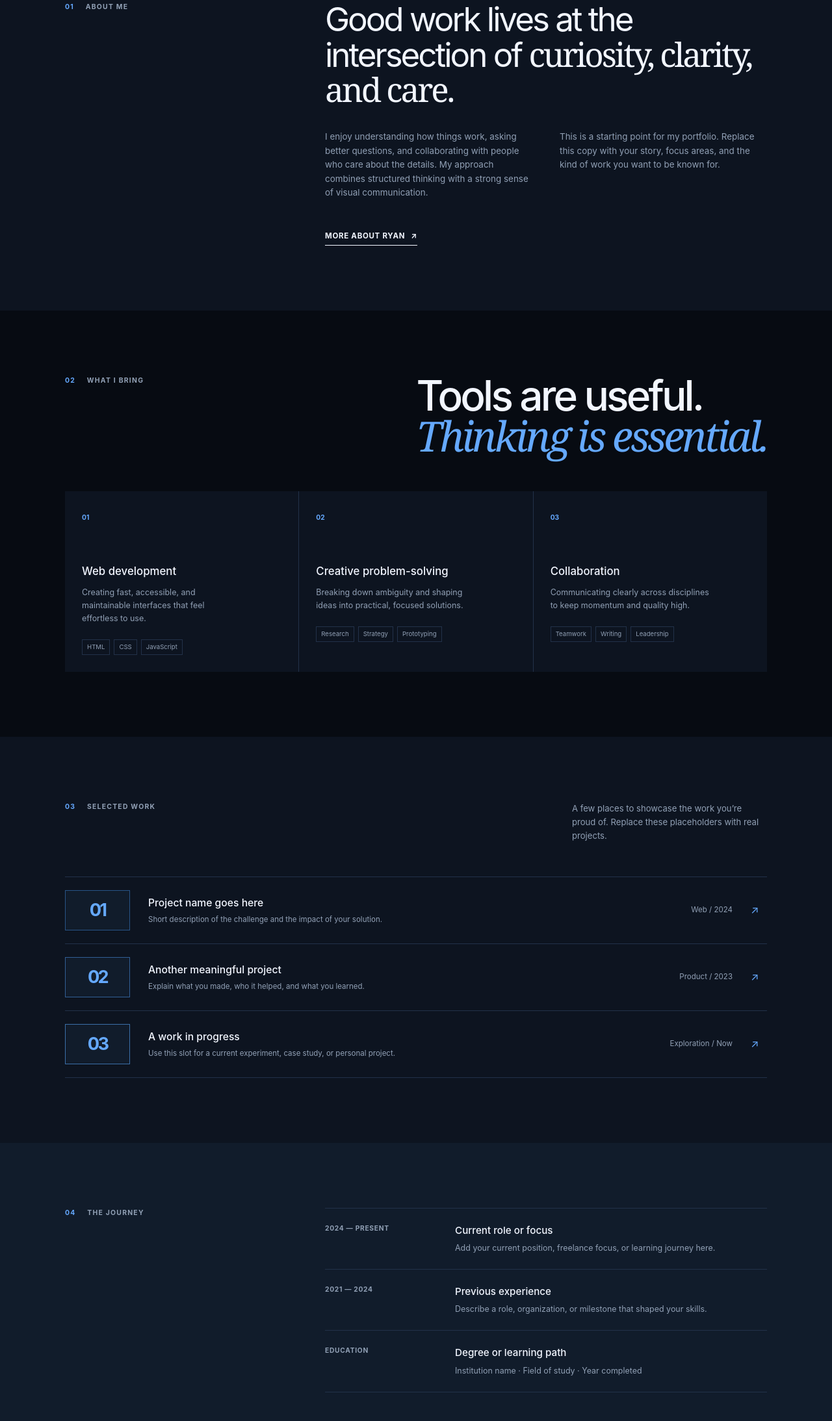
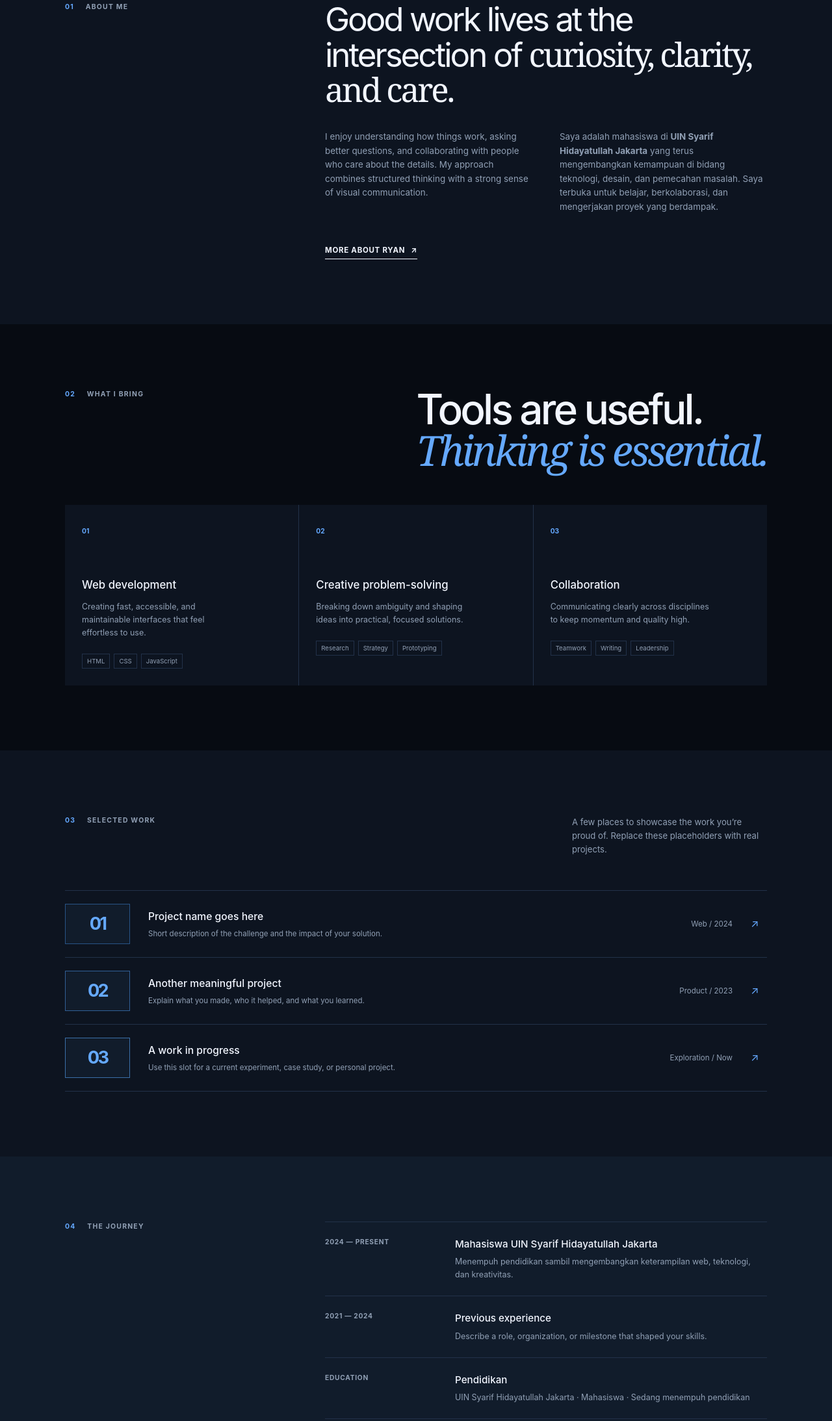
Before and after one commit to Kaizinin/My-Portofolio, a plain HTML site: page index.html in a window 1280 px wide. Shown: the part 829-3016 px from the top of the page at 65% size. Drawn offline with Linux system fonts and the light colour scheme.

Commit message:
Add university background to portfolio
Co-authored-by: Copilot App <223556219+Copilot@users.noreply.github.com>

```diff
--- a/index.html
+++ b/index.html
@@ -84,8 +84,9 @@
                 visual communication.
               </p>
               <p>
-                This is a starting point for my portfolio. Replace this copy with your story, focus areas, and
-                the kind of work you want to be known for.
+                Saya adalah mahasiswa di <strong>UIN Syarif Hidayatullah Jakarta</strong> yang terus mengembangkan
+                kemampuan di bidang teknologi, desain, dan pemecahan masalah. Saya terbuka untuk belajar,
+                berkolaborasi, dan mengerjakan proyek yang berdampak.
               </p>
             </div>
             <a class="text-link dark-link" href="#contact">More about Ryan <span aria-hidden="true">↗</span></a>
@@ -154,7 +155,7 @@
           <div class="timeline reveal">
             <div class="timeline-item">
               <span class="timeline-date">2024 — Present</span>
-              <div><h3>Current role or focus</h3><p>Add your current position, freelance focus, or learning journey here.</p></div>
+              <div><h3>Mahasiswa UIN Syarif Hidayatullah Jakarta</h3><p>Menempuh pendidikan sambil mengembangkan keterampilan web, teknologi, dan kreativitas.</p></div>
             </div>
             <div class="timeline-item">
               <span class="timeline-date">2021 — 2024</span>
@@ -162,7 +163,7 @@
             </div>
             <div class="timeline-item">
               <span class="timeline-date">Education</span>
-              <div><h3>Degree or learning path</h3><p>Institution name · Field of study · Year completed</p></div>
+              <div><h3>Pendidikan</h3><p>UIN Syarif Hidayatullah Jakarta · Mahasiswa · Sedang menempuh pendidikan</p></div>
             </div>
           </div>
         </div>
```
